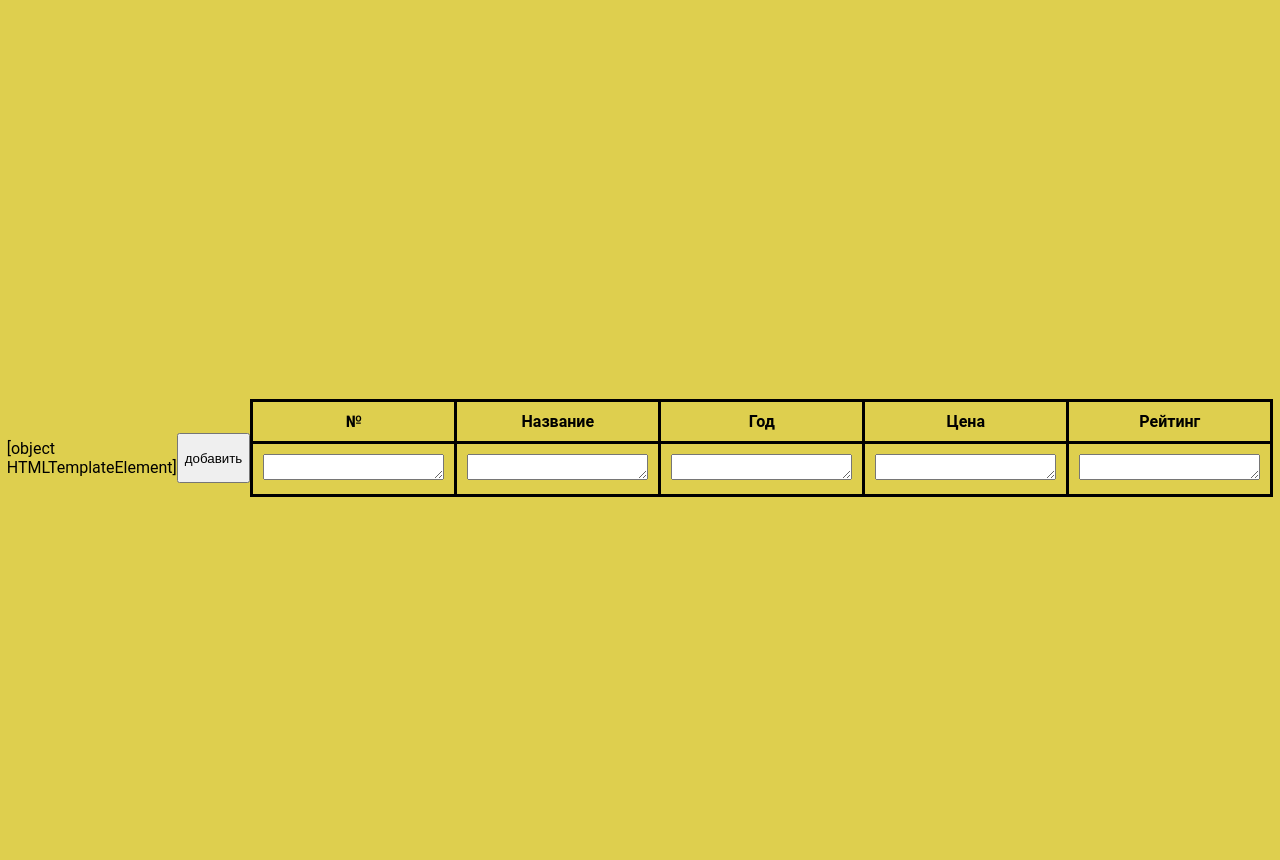
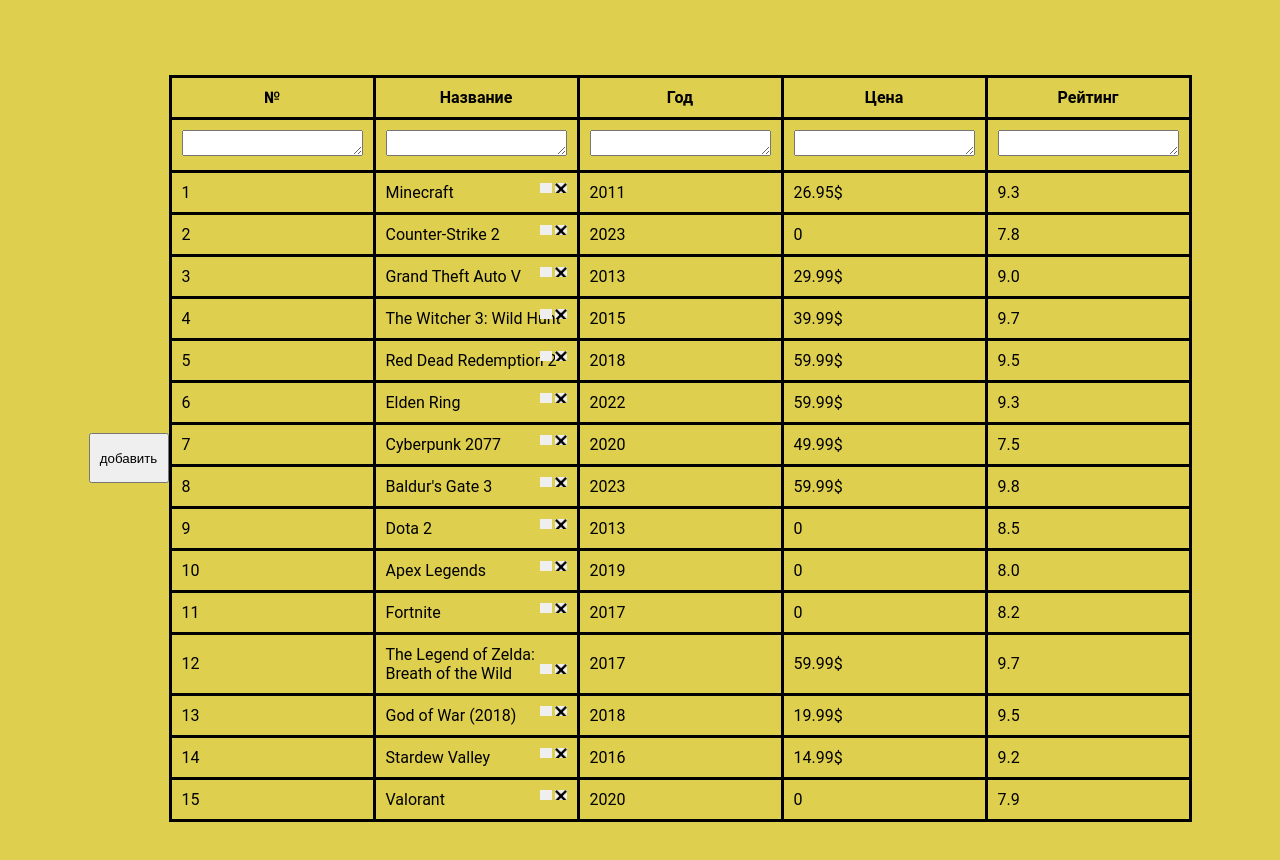
Before and after one commit to NightQuick/table, a plain HTML site: page index.html in a window 1280 px wide. Drawn offline with Linux system fonts and the light colour scheme.

Commit message:
render with template

```diff
--- a/Row.js
+++ b/Row.js
@@ -6,15 +6,38 @@ export class TableRow {
     // const number = data.id;
   }
 
-  render(rowTemplate) {
+  render() {
+    let rowTemplate = document.getElementById("template");
     let template = rowTemplate.content.cloneNode(true);
-    let row = rowTemplate.firstElementChild;
+    let row = template.firstElementChild;
     row.id = `row-${this.id}`;
     let td = row.querySelectorAll("td"); //, id=,
-    this.columns.forEach(col, (i) => {
+    let i = 0;
+    this.columns.forEach((col) => {
+      if (col == undefined) {
+        col = "id";
+      }
       td[i].id = `${col}-${this.id}`;
-      td[i].textContent = this.data[col];
+      if (col != "name") {
+        td[i].textContent += this.data[col];
+      }
+      if (col == "name") {
+        let buttonEdit = document.createElement("button");
+        buttonEdit.className = "edit";
+        buttonEdit.id = "buttonEdit" + this.id;
+        let buttonX = td[i].lastElementChild;
+        buttonX.className = "x";
+        buttonX.id = "buttonX" + this.id;
+        td[i].textContent = this.data[col];
+        let buttons = [buttonEdit, buttonX];
+        buttons.forEach((button) => {
+          td[i].appendChild(button);
+        });
+      }
+
+      i++;
     });
+    return row;
   }
 
   // render() {
--- a/Table.js
+++ b/Table.js
@@ -18,33 +18,39 @@ class Table {
           })
         )
     );
-    this.template = this.createTemplate();
+    // this.template = this.createTemplate();
   }
 
-  createTemplate() {
-    let template = document.createElement("template");
-    template.id = "template";
-    let rowTemplate = document.createElement("tr");
-    rowTemplate.className = "row"; //
-    template.appendChild(rowTemplate);
-    for (let col of this.headers) {
-      let td = document.createElement("td");
-      td.textContent = "-";
-      rowTemplate.appendChild(td);
-      //, id=`${col}-${this.id}`,textContent=this.data[col]
-    }
-    return template;
-  }
+  // createTemplate() {
+  //   let template = document.createElement("template");
+  //   template.id = "template";
+  //   let rowTemplate = document.createElement("tr");
+  //   rowTemplate.className = "row"; //
+  //   template.appendChild(rowTemplate);
+  //   for (let col of this.headers) {
+  //     let td = document.createElement("td");
+  //     td.textContent = "-";
+  //     rowTemplate.appendChild(td);
+  //     //, id=`${col}-${this.id}`,textContent=this.data[col]
+  //   }
+  //   return template;
+  // }
 
   render(data = this.rows, search = ["", "", "", ""]) {
     //Отрисовка таблицы
-    document.body.innerHTML = this.template;
+    // document.body.innerHTML = this.template;
+    let template = document.getElementById("template");
+    if (document.getElementById("table")) {
+      document.getElementById("table").remove();
+      document.getElementById("addNew").remove();
+    }
 
     let newRowButton = document.createElement("button");
     (newRowButton.id = "addNew"), (newRowButton.textContent = "добавить");
     document.body.appendChild(newRowButton);
 
     let table = document.createElement("table");
+    table.id = "table";
     document.body.appendChild(table);
 
     this.renderCol(search, table);
@@ -57,7 +63,7 @@ class Table {
     }
 
     for (let row of data) {
-      tableBody.appendChild(row.render(this.template));
+      tableBody.appendChild(row.render());
     }
     //
 
@@ -225,6 +231,7 @@ class Table {
     document.getElementById("saveEdit").addEventListener("click", () => {
       let item = { id: editingRowId };
       for (let col of this.headers) {
+        if (col.sortable == false) continue;
         item[col.key] = document.getElementById(
           col.key + "-" + editingRowId
         ).value;
--- a/index.html
+++ b/index.html
@@ -6,7 +6,15 @@
   <link rel="stylesheet" href="./style.css">
 </head>
 <body id="body">
-
+    <template id="template">
+      <tr class="row">
+        <td></td>
+        <td><button class="edit"></button><button class="x"></button></td>
+        <td></td>
+        <td></td>
+        <td></td>
+      </tr>
+    </template>
 </body>
 </html>
 <!-- <script type="module" src="Row.js"></script> -->
```
